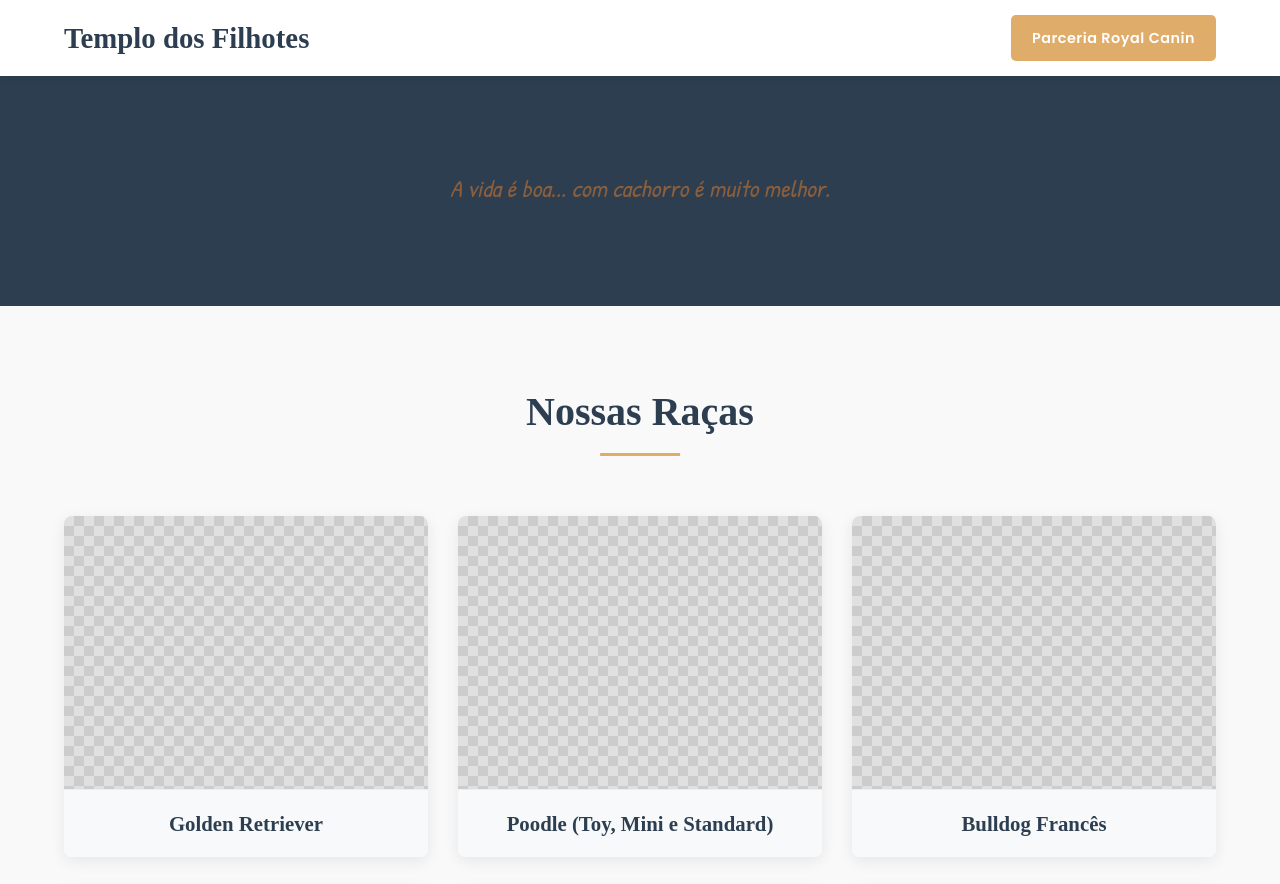
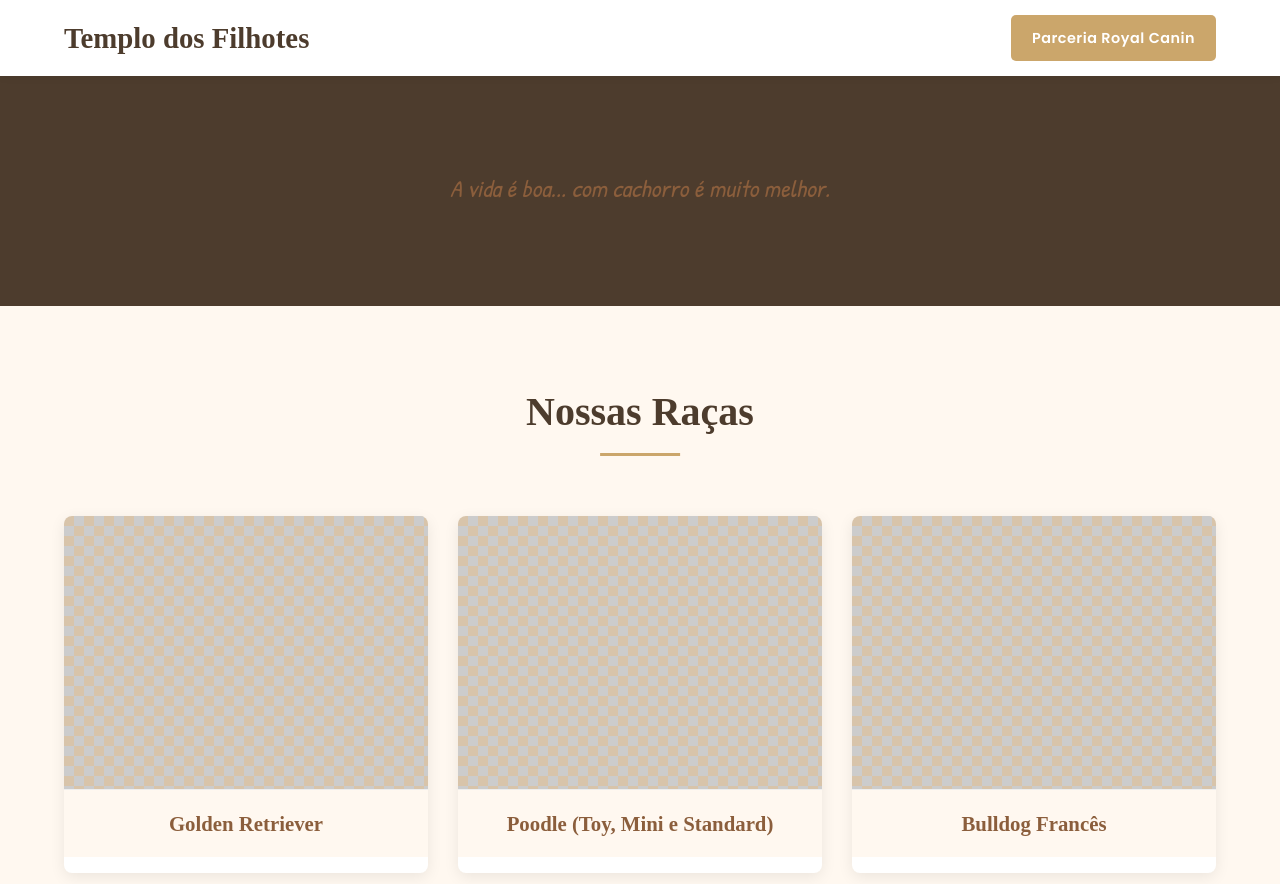
Before and after one commit to Bruno02s/templodosfilhores, a plain HTML site: page index.html in a window 1280 px wide. Shown: the top 884 px of the page. Drawn offline with Linux system fonts and the light colour scheme.

Commit message:
Update style.css

```diff
--- a/style.css
+++ b/style.css
@@ -1,4 +1,18 @@
-/* --- Global Resets & Base --- */
+/* --- Paleta baseada na imagem --- */
+:root {
+    --cor-fundo: #fdfaf6;
+    --cor-marrom: #8b5e3c;
+    --cor-marrom-escuro: #4d3c2d;
+    --cor-areia: #d8c4aa;
+    --cor-areia-clara: #fff8f0;
+    --cor-caramelo: #cba66b;
+    --cor-caramelo-escuro: #a3824e;
+    --cor-branco: #ffffff;
+    --cor-texto: #5a4b3c;
+    --cor-footer: #4d3c2d;
+}
+
+/* --- Reset e Base --- */
 * {
     margin: 0;
     padding: 0;
@@ -7,28 +21,28 @@
 
 html {
     scroll-behavior: smooth;
-    font-size: 16px; /* Base font size */
+    font-size: 16px;
 }
 
 body {
-    font-family: 'Poppins', sans-serif; /* Modern, sophisticated sans-serif */
+    font-family: 'Poppins', sans-serif;
     line-height: 1.7;
-    background-color: #fdfdfd; /* Very light off-white */
-    color: #484848; /* Dark gray for text, softer than black */
+    background-color: var(--cor-fundo);
+    color: var(--cor-texto);
     overflow-x: hidden;
 }
 
 .content-container {
     width: 90%;
-    max-width: 1200px; /* Max width for content */
+    max-width: 1200px;
     margin: 0 auto;
-    position: relative; /* For potential absolute positioning inside */
+    position: relative;
 }
 
-/* --- Typography & Common Elements --- */
+/* --- Tipografia --- */
 h1, h2, h3 {
-    font-family: 'Playfair Display', serif; /* Elegant serif for headings */
-    color: #2c3e50; /* Sophisticated dark blue/grey */
+    font-family: 'Playfair Display', serif;
+    color: var(--cor-marrom-escuro);
     margin-bottom: 0.75em;
     line-height: 1.3;
 }
@@ -37,145 +51,154 @@ h1 { font-size: 2.8rem; }
 h2.section-title {
     font-size: 2.5rem;
     text-align: center;
-    margin-bottom: 60px; /* More space below title */
+    margin-bottom: 60px;
     position: relative;
-    display: inline-block; /* To center the pseudo-element */
+    display: inline-block;
     left: 50%;
     transform: translateX(-50%);
 }
+
 h2.section-title::after {
     content: '';
     display: block;
-    width: 80px; /* Longer accent line */
+    width: 80px;
     height: 3px;
-    background-color: #e0ac69; /* Soft gold/bronze accent */
+    background-color: var(--cor-caramelo);
     margin: 15px auto 0;
 }
 
-h3 { font-size: 1.4rem; color: #34495e; /* Slightly lighter blue/grey for card titles */ }
+h3 { font-size: 1.4rem; color: var(--cor-marrom); }
 
 p {
     margin-bottom: 1rem;
     font-size: 1.05rem;
-    color: #555;
 }
 
+/* --- Links --- */
 a {
-    color: #e0ac69; /* Soft gold/bronze for links */
+    color: var(--cor-caramelo);
     text-decoration: none;
     transition: color 0.3s ease;
 }
+
 a:hover {
-    color: #c89452; /* Darker gold on hover */
+    color: var(--cor-caramelo-escuro);
 }
 
 /* --- Header --- */
 header {
-    background-color: #ffffff;
+    background-color: var(--cor-branco);
     padding: 15px 0;
     position: fixed;
     top: 0;
     left: 0;
     width: 100%;
     z-index: 1000;
-    box-shadow: 0 1px 8px rgba(0,0,0,0.07); /* Softer, more subtle shadow */
+    box-shadow: 0 1px 8px rgba(0,0,0,0.07);
     transition: padding 0.3s ease;
 }
+
 .header-content {
     display: flex;
     justify-content: space-between;
     align-items: center;
 }
+
 header h1 {
-    font-size: 1.8rem; /* More refined size */
-    color: #2c3e50;
-    margin-bottom: 0; /* Remove margin from h1 in header */
+    font-size: 1.8rem;
+    margin-bottom: 0;
 }
+
 .royal-canin-button {
-    background-color: #e0ac69;
-    color: #ffffff;
+    background-color: var(--cor-caramelo);
+    color: var(--cor-branco);
     padding: 10px 20px;
-    border-radius: 5px; /* Sharper edges for sophistication */
-    font-weight: 600; /* Poppins bold */
+    border-radius: 5px;
+    font-weight: 600;
     font-family: 'Poppins', sans-serif;
     font-size: 0.9rem;
     letter-spacing: 0.5px;
     transition: all 0.3s ease;
     border: 1px solid transparent;
 }
+
 .royal-canin-button:hover {
-    background-color: #c89452;
-    color: #ffffff;
+    background-color: var(--cor-caramelo-escuro);
+    color: var(--cor-branco);
     transform: translateY(-2px);
     box-shadow: 0 3px 10px rgba(0,0,0,0.1);
 }
 
-/* --- Hero Phrase Section --- */
+/* --- Hero Phrase --- */
 .hero-phrase {
-    background-color: #2c3e50; /* Dark blue/grey background */
-    color: #ffffff;
-    padding: 100px 0; /* Generous padding */
+    background-color: var(--cor-marrom-escuro);
+    color: var(--cor-branco);
+    padding: 100px 0;
     text-align: center;
-    margin-top: 70px; /* Account for fixed header height */
+    margin-top: 70px;
 }
+
 .hero-phrase p {
     font-family: 'Playfair Display', serif;
     font-size: 2.2rem;
     font-style: italic;
-    font-weight: 400; /* Regular for Playfair is often enough */
-    color: #fdfdfd;
+    font-weight: 400;
     max-width: 700px;
     margin: 0 auto;
     line-height: 1.5;
 }
 
-/* --- Breeds Section (Card Layout) --- */
+/* --- Raças --- */
 .breeds-section {
     padding: 80px 0;
-    background-color: #f9f9f9; /* Light grey for this section */
+    background-color: var(--cor-areia-clara);
 }
+
 .breeds-grid {
     display: grid;
-    grid-template-columns: repeat(auto-fit, minmax(280px, 1fr)); /* Responsive grid */
-    gap: 30px; /* Space between cards */
+    grid-template-columns: repeat(auto-fit, minmax(280px, 1fr));
+    gap: 30px;
 }
+
 .breed-card {
-    background-color: #ffffff;
-    border-radius: 8px; /* Slightly rounded corners */
-    box-shadow: 0 4px 15px rgba(0,0,0,0.08); /* Subtle shadow */
-    overflow: hidden; /* To contain image placeholder */
+    background-color: var(--cor-branco);
+    border-radius: 8px;
+    box-shadow: 0 4px 15px rgba(0,0,0,0.08);
+    overflow: hidden;
     transition: all 0.3s ease-in-out;
     display: flex;
     flex-direction: column;
 }
+
 .breed-card:hover {
     transform: translateY(-5px);
     box-shadow: 0 6px 20px rgba(0,0,0,0.12);
 }
+
 .breed-image-placeholder {
     width: 100%;
-    padding-top: 75%; /* Aspect ratio for image (4:3). Adjust as needed. */
-    background-color: #e0e0e0; /* Placeholder color */
-    background-image: linear-gradient(45deg, #ccc 25%, transparent 25%, transparent 75%, #ccc 75%, #ccc), linear-gradient(45deg, #ccc 25%, transparent 25%, transparent 75%, #ccc 75%, #ccc);
+    padding-top: 75%;
+    background-color: var(--cor-areia);
+    background-image: linear-gradient(45deg, #ccc 25%, transparent 25%, transparent 75%, #ccc 75%, #ccc),
+                      linear-gradient(45deg, #ccc 25%, transparent 25%, transparent 75%, #ccc 75%, #ccc);
     background-size: 20px 20px;
     background-position: 0 0, 10px 10px;
-    /* In a real scenario, you'd use: background-image: url('path/to/image.jpg'); background-size: cover; background-position: center; */
 }
+
 .breed-card h3 {
     padding: 20px;
     text-align: center;
-    font-size: 1.3rem; /* Adjusted for card context */
-    color: #2c3e50;
-    margin-bottom: 0; /* Remove bottom margin for h3 in card */
-    background-color: #f8f9fa; /* Slightly different footer for card title */
+    font-size: 1.3rem;
+    background-color: var(--cor-areia-clara);
     border-top: 1px solid #eee;
 }
 
-/* --- Delivery Info Section --- */
+/* --- Condições de Entrega --- */
 .delivery-info-section {
     padding: 80px 0;
-    background-color: #ffffff; /* White background */
+    background-color: var(--cor-branco);
 }
+
 .delivery-info-section p {
     text-align: center;
     max-width: 800px;
@@ -186,20 +209,22 @@ header h1 {
 
 /* --- Footer --- */
 footer {
-    background-color: #2c3e50; /* Dark blue/grey footer */
-    color: #e0e0e0; /* Light grey text */
+    background-color: var(--cor-footer);
+    color: var(--cor-areia-clara);
     padding: 60px 0 40px;
     text-align: center;
 }
+
 footer p {
     margin-bottom: 0.8rem;
     font-size: 1rem;
-    color: #bdc3c7; /* Lighter text in footer */
+    color: #d8c4aa;
 }
+
 footer .whatsapp-link {
     display: inline-block;
-    background-color: #e0ac69; /* Soft gold */
-    color: #2c3e50; /* Dark text on gold button */
+    background-color: var(--cor-caramelo);
+    color: var(--cor-marrom-escuro);
     padding: 12px 25px;
     border-radius: 5px;
     font-weight: 600;
@@ -207,47 +232,49 @@ footer .whatsapp-link {
     transition: all 0.3s ease;
     font-family: 'Poppins', sans-serif;
 }
+
 footer .whatsapp-link:hover {
-    background-color: #c89452;
-    color: #ffffff;
+    background-color: var(--cor-caramelo-escuro);
+    color: var(--cor-branco);
     transform: translateY(-2px);
     box-shadow: 0 3px 10px rgba(0,0,0,0.15);
 }
+
 .kennel-name-footer {
     font-family: 'Playfair Display', serif;
     font-size: 1.3rem;
-    color: #ffffff;
+    color: var(--cor-branco);
     margin-top: 20px;
     opacity: 0.8;
 }
 
-/* --- Responsive Adjustments --- */
-@media (max-width: 992px) { /* Tablets */
+/* --- Responsivo --- */
+@media (max-width: 992px) {
     h1 { font-size: 2.4rem; }
     h2.section-title { font-size: 2.1rem; }
     .hero-phrase p { font-size: 1.9rem; }
     .breeds-grid { grid-template-columns: repeat(auto-fit, minmax(250px, 1fr)); }
 }
 
-@media (max-width: 768px) { /* Mobile Landscape / Small Tablets */
-    html { font-size: 15px; } /* Slightly smaller base font on mobile */
+@media (max-width: 768px) {
+    html { font-size: 15px; }
     header { padding: 10px 0; }
     .header-content { flex-direction: column; }
     header h1 { font-size: 1.5rem; margin-bottom: 10px; }
     .royal-canin-button { padding: 8px 15px; font-size: 0.85rem; }
 
-    body { padding-top: 100px; /* Adjust for new header height */ }
-    .hero-phrase { padding: 60px 0; margin-top: 0; /* No extra margin if header is not fixed or body has padding */ }
+    body { padding-top: 100px; }
+    .hero-phrase { padding: 60px 0; margin-top: 0; }
     .hero-phrase p { font-size: 1.7rem; }
 
     h2.section-title { font-size: 1.8rem; margin-bottom: 40px; }
-    .breeds-grid { grid-template-columns: 1fr; /* Single column on small mobiles */ gap: 20px; }
+    .breeds-grid { grid-template-columns: 1fr; gap: 20px; }
     .breed-card h3 { font-size: 1.2rem; padding: 15px; }
     .delivery-info-section p { font-size: 1rem; }
     footer { padding: 40px 0 20px; }
 }
 
-@media (max-width: 480px) { /* Mobile Portrait */
+@media (max-width: 480px) {
     html { font-size: 14px; }
     header h1 { font-size: 1.3rem; }
     body { padding-top: 90px; }
```
